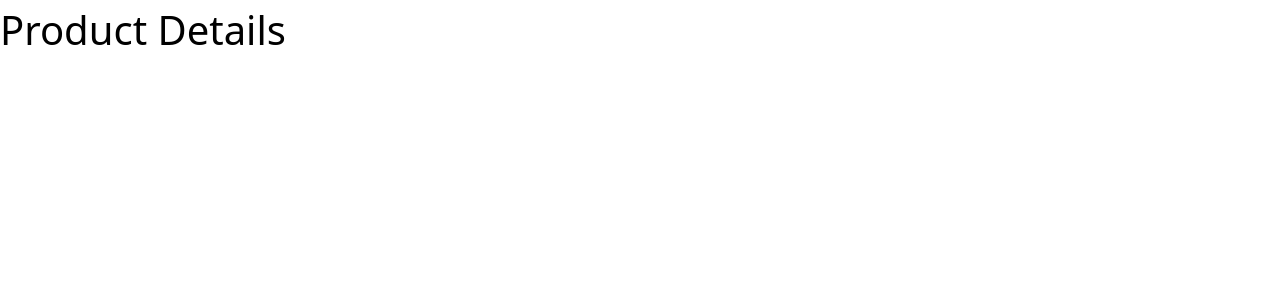
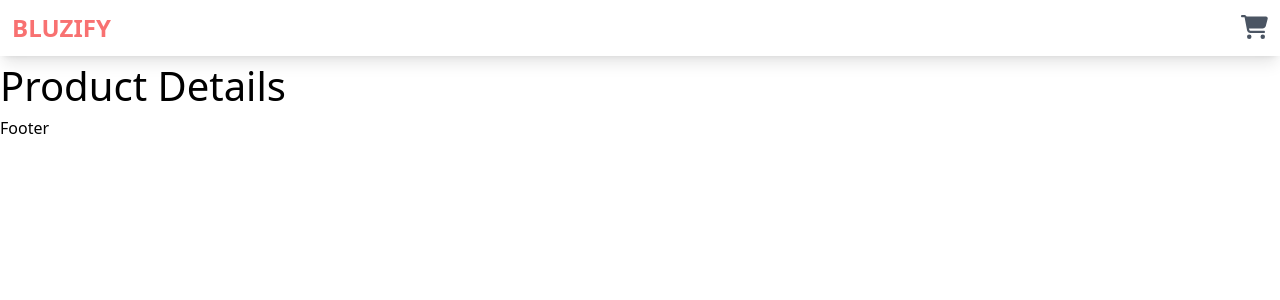
Before and after one commit to petark7/ecommerce, a React (Vite) app: page /product-details/1 in a window 1280 px wide. Shown: the top 300 px of the page. Built offline with nearby package versions, Linux system fonts and the light colour scheme; no server answers.

Commit message:
Add Navbar
Add navbar and move cart icon into it
- add sidebar context (to control the opening)

```diff
--- a/src/App.jsx
+++ b/src/App.jsx
@@ -1,21 +1,17 @@
-import { useRoutes, Link } from 'react-router-dom';
+import { RouterProvider } from 'react-router-dom';
+import ProductProvider from './contexts/ProductContext';
+import CartProvider from './contexts/CartContext';
 import router from './router';
+import SidebarProvider from './contexts/SidebarContext';
 
-const App = () => {
-	const routeResult = useRoutes(router);
-
-	return (
-		<div>
-			<nav>
-				<ul>
-					<li>
-						<Link to="/">Home</Link>
-					</li>
-				</ul>
-			</nav>
-			{routeResult}
-		</div>
-	);
-};
+const App = () => (
+	<CartProvider>
+		<ProductProvider>
+			<SidebarProvider>
+				<RouterProvider router={router} />
+			</SidebarProvider>
+		</ProductProvider>
+	</CartProvider>
+);
 
 export default App;
--- a/src/components/CartItem.jsx
+++ b/src/components/CartItem.jsx
@@ -29,7 +29,7 @@ const CartItem = ({ product }) => {
 			<div className="w-full flex flex-col py-2 column">
 
 				{/* title & close btn */}
-				<div className="flex  justify-between mb-2">
+				<div className="flex justify-between mb-2">
 					<Link className="uppercase font-semibold max-w-[240px] hover:text-red-400" to={`product-details/${product.id}`}>{title}</Link>
 					<FontAwesomeIcon
 						className="text-xl text-gray-600 cursor-pointer hover:text-red-400"
--- a/src/components/Header.jsx
+++ /dev/null
@@ -1,7 +0,0 @@
-import React from 'react';
-
-const Header = () => {
-  return <div>Header</div>;
-};
-
-export default Header;
--- a/src/components/Layout.jsx
+++ b/src/components/Layout.jsx
@@ -1,5 +1,12 @@
-const Layout = () => (
-	<div>Layout</div>
+import Navbar from './Navbar';
+import Footer from './Footer';
+
+const Layout = ({ children }) => (
+	<>
+		<Navbar />
+		{children}
+		<Footer />
+	</>
 );
 
 export default Layout;
--- /dev/null
+++ b/src/components/Navbar.jsx
@@ -0,0 +1,22 @@
+import { useContext } from 'react';
+import { FontAwesomeIcon } from '@fortawesome/react-fontawesome';
+import { faShoppingCart } from '@fortawesome/free-solid-svg-icons';
+import { Link } from 'react-router-dom';
+import { SidebarContext } from '../contexts/SidebarContext';
+
+const Navbar = () => {
+	const sidebarContext = useContext(SidebarContext);
+
+	return (
+		<div className="flex items-center justify-between p-3 w-full h-14 shadow-lg">
+			<Link className="uppercase font-bold text-2xl text-red-400" to="/">Bluzify</Link>
+			<div onClick={() => {
+				sidebarContext.setIsOpen(previousValue => !previousValue);
+			}}
+			> <FontAwesomeIcon className="text-red text-2xl text-gray-600 cursor-pointer" icon={faShoppingCart} />
+			</div>
+		</div>
+	);
+};
+
+export default Navbar;
--- a/src/components/Sidebar.jsx
+++ b/src/components/Sidebar.jsx
@@ -1,21 +1,15 @@
-import { faArrowRight, faShoppingCart } from '@fortawesome/free-solid-svg-icons';
+import { faArrowRight } from '@fortawesome/free-solid-svg-icons';
 import { FontAwesomeIcon } from '@fortawesome/react-fontawesome';
 import { useContext, useState } from 'react';
 import { CartContext } from '../contexts/CartContext';
+import { SidebarContext } from '../contexts/SidebarContext';
 import CartItem from './CartItem';
 
 const Sidebar = () => {
-	const [isOpen, setIsOpen] = useState(false);
+	const { isOpen, setIsOpen } = useContext(SidebarContext);
 	const { cart, cartTotal, numberOfProducts } = useContext(CartContext);
 
 	return (
-		<>
-			<div onClick={() => {
-				setIsOpen(previousValue => !previousValue);
-			}}
-			> <FontAwesomeIcon className="text-red text-2xl text-red-400 cursor-pointer" icon={faShoppingCart} />
-			</div>
-
 		<div className={`${isOpen ? 'right-0' : '-right-full'} p-5 w-full fixed top-0 h-full
         bg-white z-20 md:w-[450px] md:min-w-[350px] xl:max-w-[26vw] transition-all duration-300 shadow-2xl`}
 		>
@@ -59,8 +53,6 @@ const Sidebar = () => {
 					)}
 			</div>
 		</div>
-
-		</>
 	);
 };
 
--- a/src/contexts/SidebarContext.jsx
+++ b/src/contexts/SidebarContext.jsx
@@ -1,7 +1,14 @@
-import React from 'react';
+import { createContext, useState } from 'react';
 
-const SidebarContext = () => {
-  return <div>SidebarContext</div>;
+export const SidebarContext = createContext();
+
+const SidebarProvider = ({ children }) => {
+	const [isOpen, setIsOpen] = useState(false);
+	return (
+		<SidebarContext.Provider value={{ isOpen, setIsOpen }}>
+			{children}
+		</SidebarContext.Provider>
+	);
 };
 
-export default SidebarContext;
+export default SidebarProvider;
--- a/src/main.jsx
+++ b/src/main.jsx
@@ -1,20 +1,10 @@
 import React from 'react';
-import { RouterProvider } from 'react-router-dom';
 import ReactDOM from 'react-dom/client';
+import './index.css';
 import App from './App';
-import router from './router';
-import './index.css';
-import ProductProvider from './contexts/ProductContext';
-import CartProvider from './contexts/CartContext';
 
 ReactDOM.createRoot(document.querySelector('#root')).render(
 	<React.StrictMode>
-		<CartProvider>
-			<ProductProvider>
-				<RouterProvider router={router}>
-					<App />
-				</RouterProvider>
-			</ProductProvider>
-		</CartProvider>
+		<App />
 	</React.StrictMode>
 );
--- a/src/pages/home.jsx
+++ b/src/pages/home.jsx
@@ -1,14 +1,12 @@
-import { useContext } from 'react';
-import { ProductContext } from '../contexts/ProductContext';
-import Product from '../components/Product';
 import Sidebar from '../components/Sidebar';
 import ProductList from '../components/ProductList';
+import Layout from '../components/Layout';
 
 const Home = () => (
-	<>
+	<Layout>
 		<Sidebar />
 		<ProductList />
-	</>
+	</Layout>
 );
 
 export default Home;
--- a/src/pages/product-details.jsx
+++ b/src/pages/product-details.jsx
@@ -1,5 +1,9 @@
+import Layout from '../components/Layout';
+
 const ProductDetails = () => (
-	<div className="font-poppers lg text-[40px]">Product Details</div>
+	<Layout>
+		<div className="font-poppers lg text-[40px]">Product Details</div>
+	</Layout>
 );
 
 export default ProductDetails;
```
Lines whose indentation alone changed are shown as unchanged.
